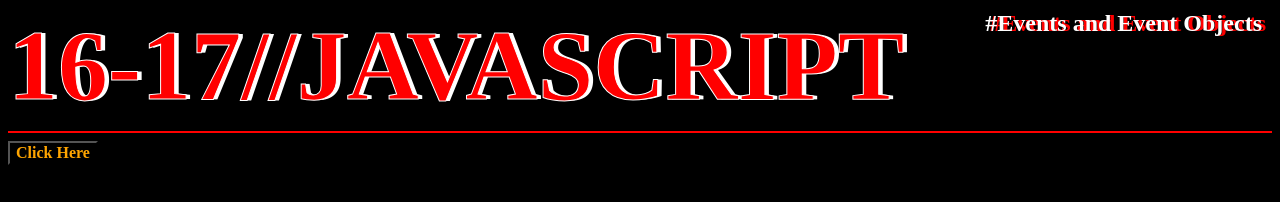
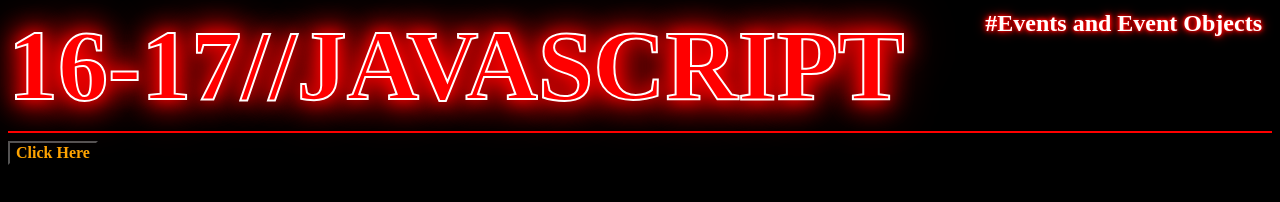
Before and after one commit to HITESH-235/JavaScript, a plain HTML site: page index6.html in a window 1280 px wide. Drawn offline with Linux system fonts and the light colour scheme.

Commit message:
Update index6.html

```diff
--- a/index6.html
+++ b/index6.html
@@ -15,8 +15,10 @@
 
                     #h1 {
                               color: red;
-                              -webkit-text-stroke: 1px white;
-                              text-shadow: 4px 0px white;
+                              -webkit-text-stroke: 2px white;
+                              text-shadow:
+                                        0 0 15px red, 0 0 30px red,
+                                        0 0 30px red, 0 0 50px red;
                     }
 
                     hr {
@@ -25,7 +27,9 @@
                     }
 
                     h2 {
-                              text-shadow: 4px 0px red;
+                              text-shadow:
+                                        0 0 2px red, 0 0 4px red,
+                                        0 0 6px red, 0 0 12px red;
                     }
           </style>
 </head>
```
